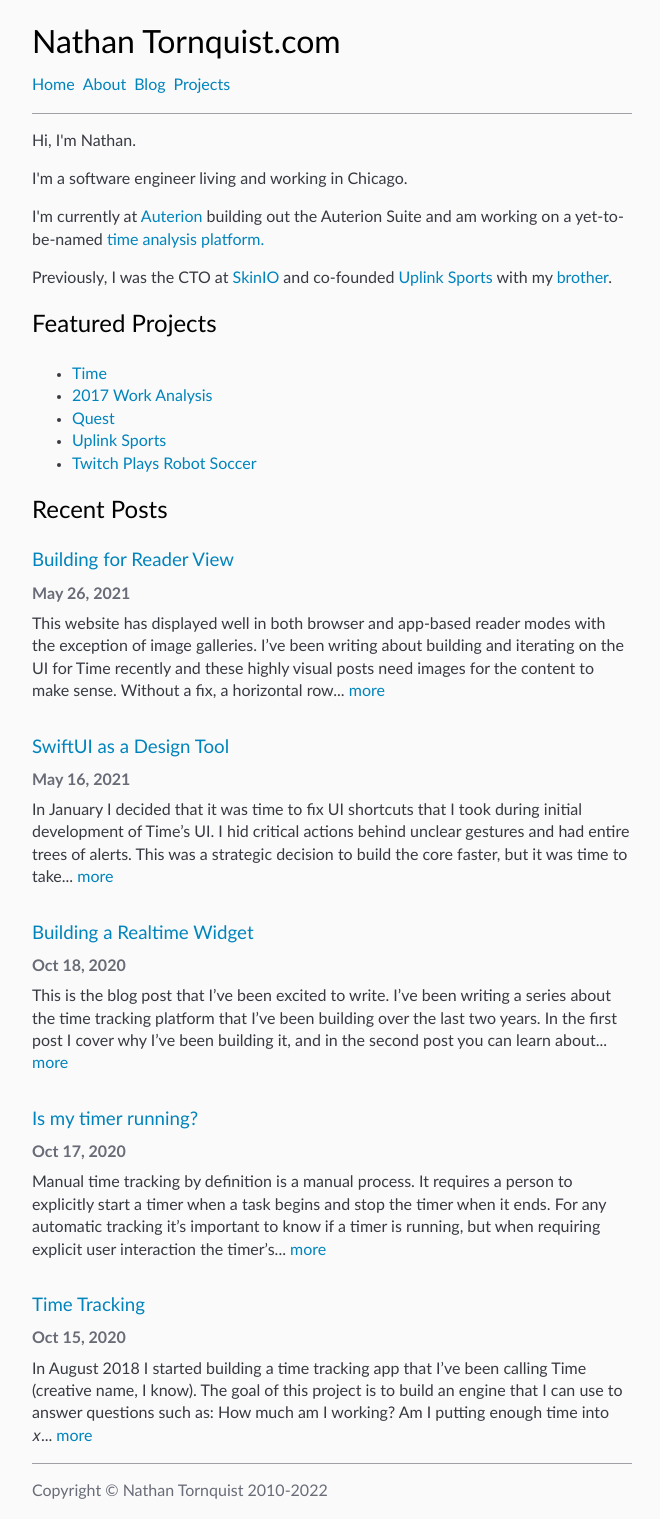
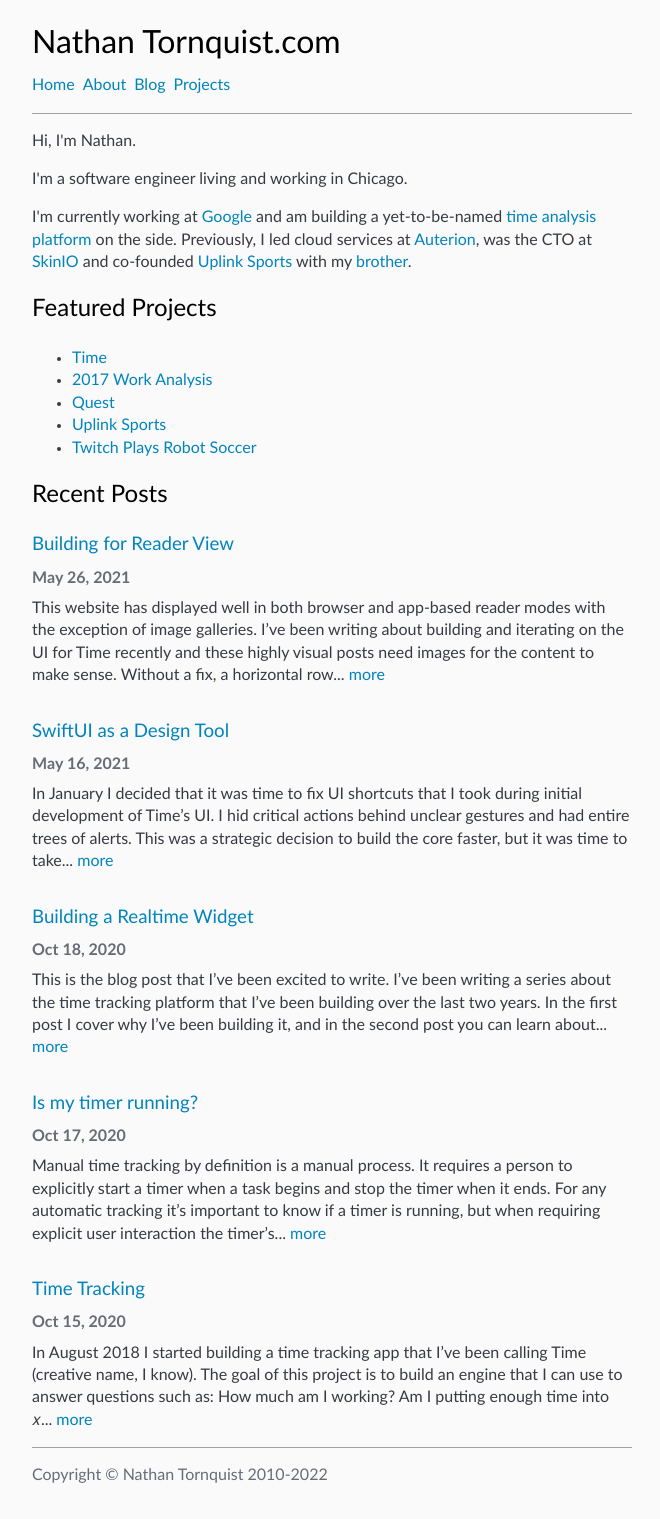
Before and after one commit to Tornquist/tornquist.github.io, a Jekyll site: the page built from index.html, in a window 1280 px wide. Shown: the whole page, without its empty margins (308-968 px from the left). Built offline with Jekyll 4.4.1, drawn with Linux system fonts in a browser that asks for light colours.

Commit message:
Update bio

```diff
--- a/_includes/about.html
+++ b/_includes/about.html
@@ -1,12 +1,10 @@
 <p>Hi, I'm Nathan.</p>
 <p>I'm a software engineer living and working in Chicago.</p>
 <p>
-  I'm currently at <a href="https://auterion.com">Auterion</a> building out the
-  Auterion Suite and am working on a yet-to-be-named <a href="{% link _projects/11_time.md %}">time
-  analysis platform.</a>
-<p>
-<p>
-  Previously, I was the CTO at <a href="https://skinio.com">SkinIO</a> and co-founded
+  I'm currently working at <a href="https://google.com">Google</a> and am building
+  a yet-to-be-named <a href="{% link _projects/11_time.md %}">time analysis
+  platform</a> on the side. Previously, I led cloud services at <a href="https://auterion.com">Auterion</a>,
+  was the CTO at <a href="https://skinio.com">SkinIO</a> and co-founded
   <a href="https://apps.apple.com/us/app/uplink-sports/id1110791566">Uplink Sports</a>
   with my <a href="https://twitter.com/matttornquist">brother</a>.
 </p>
```
